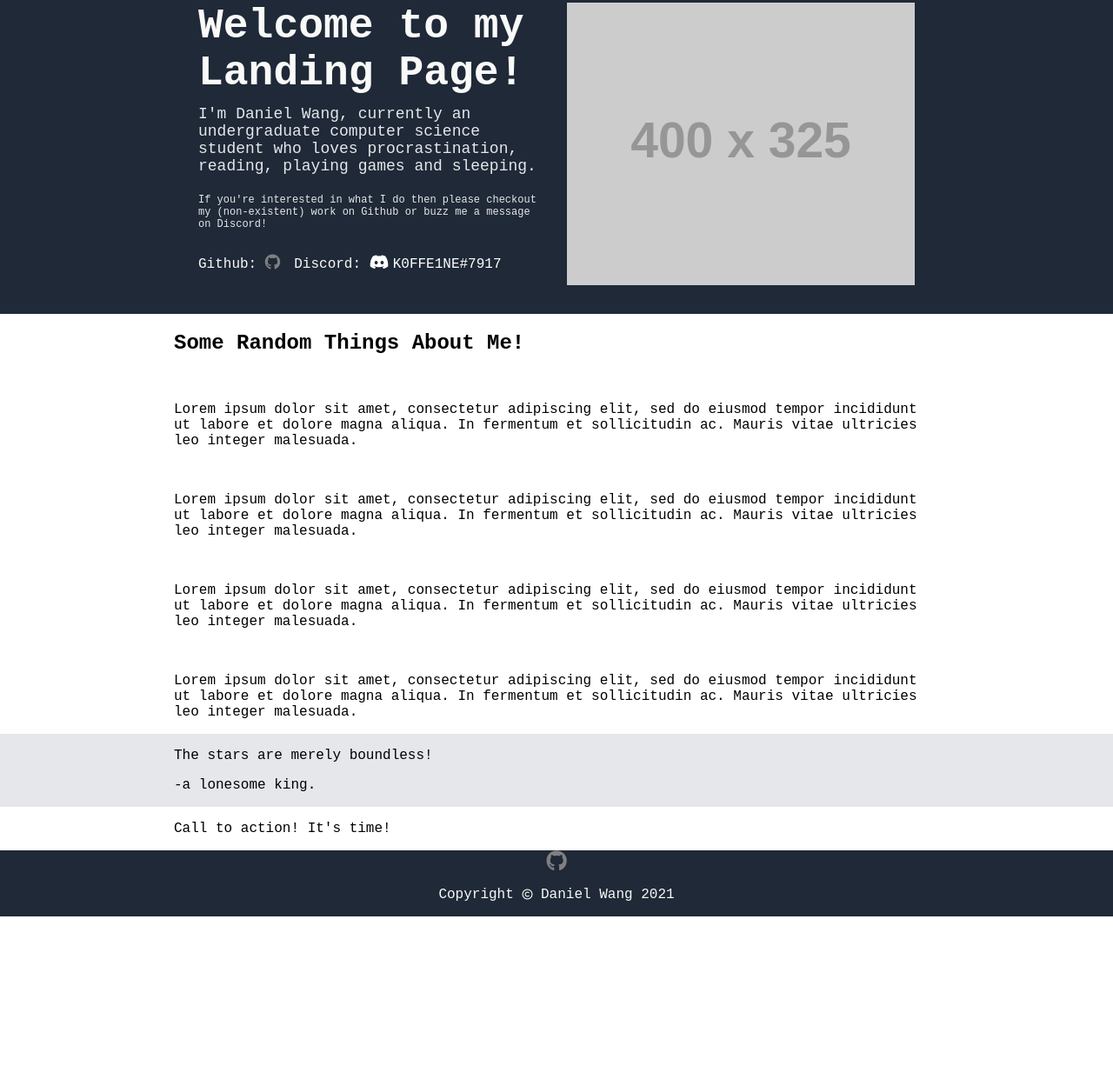
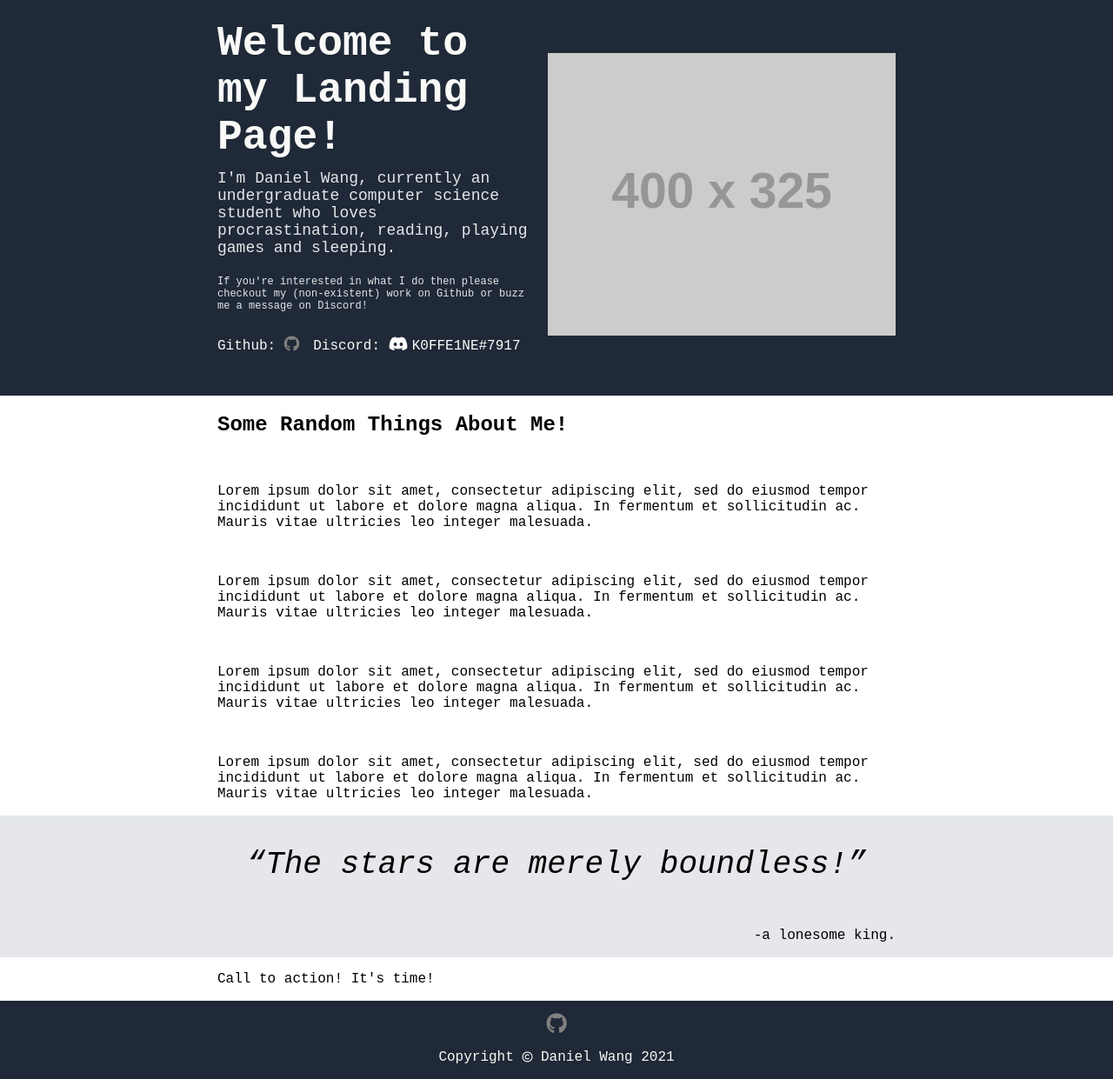
Before and after one commit to K0FFE1NE/Landing-Page, a plain HTML site: page index.html in a window 1280 px wide. Shown: the part 109-1350 px from the top of the page at 87% size. Before the commit the page ends 1163 px from the top, so only its background shows below. Drawn offline with Linux system fonts and the light colour scheme; placeholder pictures from the web are drawn by us.

Commit message:
Formatted the quote section + some bug fixes.
The hero section was flex-wrapping before shrinking. Some css was
changed to fix this issue.

Moreover, the padding of the sides of the page has been changed for
aesthetic purposes.

```diff
--- a/index.html
+++ b/index.html
@@ -75,7 +75,8 @@
         </div>
     </div>
     <div class="awe-inspiring-quote">
-        <p class="quote">The stars are merely boundless!</p>
+        <!-- weird &* are left and right quotation marks respectively -->
+        <p class="quote"><em>&#8220;The stars are merely boundless!&#8221;</em></p>
         <p class="quote-auth"> -a lonesome king.</p>
     </div>
     <div class="popup">
--- a/style.css
+++ b/style.css
@@ -9,7 +9,7 @@ body {
 }
 
 body>* {
-    padding: 0 200px 0 200px;
+    padding: 0 250px 0 250px;
 }
 
 ul {
@@ -27,6 +27,8 @@ ul {
     background-color: #1F2937;
     color: #F9FAF8;
     height: 100px;
+    /* Prevent over-shrinkage of the header */
+    flex: 0 0 auto;
 }
 
 .header a {
@@ -42,10 +44,11 @@ ul {
     display: flex;
     padding-top: 32px;
     padding-bottom: 32px;
-    gap: 24px;
+    gap: 18px;
     justify-content: center;
     align-items: center;
     background-color: #1F2937;
+    /* item wrapping to better accomodate page shrinking */
     flex-wrap: wrap;
 }
 
@@ -53,11 +56,7 @@ ul {
     display: flex;
     flex-direction: column;
     max-width: 400px;
-}
-
-.hero-container,
-.hero-content >* {
-    flex: 0 1 0;
+    flex: 1;
 }
 
 .hero-content .message {
@@ -65,6 +64,7 @@ ul {
     font-weight: 900;
     color: #F9FAF8;
     margin: 0;
+
 }
 
 .hero-content .about {
@@ -76,17 +76,31 @@ ul {
 .hero-content .support {
     font-size: 12px;
     color: #E5E7EB;
+
 }
 
 .hero-container img {
     /* width and height added to allow flex shrinking */
     width: 100%;
     height: auto;
+    /* ensures images takes up the same screen real estate unless the screen
+    is very small. */
     flex: 0 1 0;
 }
 
 .awe-inspiring-quote {
     background-color: #E5E7EB;
+    display: flex;
+    flex-direction: column;
+    align-items: center;
+}
+
+.awe-inspiring-quote .quote {
+    font-size: 36px;
+}
+
+.awe-inspiring-quote .quote-auth {
+    margin-left: auto;
 }
 
 .footer {
@@ -98,4 +112,6 @@ ul {
     background-color: #1F2937;
     color: #F9FAF8;
     height: 90px;
+    /* Prevent over-shrinkage of the footer */
+    flex: 0 0 auto;
 }
```
